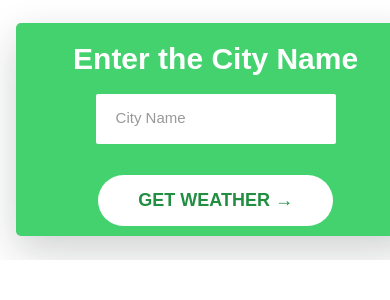
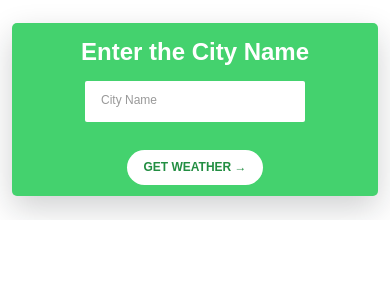
Before and after one commit to Alipudina/react-weather-app, a React (Create React App) app: page / in a window 390 px wide. Shown: the top 300 px of the page. Built offline with nearby package versions, Linux system fonts and the light colour scheme; no server answers.

Commit message:
mediaquery added

```diff
--- a/src/App.js
+++ b/src/App.js
@@ -17,23 +17,6 @@ class App extends Component {
     city: undefined
   }
 
-  // test +++++++++++++++++++++++++++++++++++
-  getLocation= async () => {
-    const fetchWeather = await fetch(`https://api.openweathermap.org/data/2.5/weather?q=hamburg&APPID=${authToken}`);
-    const url= await fetchWeather.json();
-
-    let userLocationUrl= await fetch('http://ip-api.com/json/');
-    let userLocationData= await userLocationUrl.json();
-    let userLocationCity= userLocationData.city;
-    console.log(userLocationCity);
-  }
-
-  componentDidMount() {
-    this.getLocation();
-  }
-
-
-  // +++++++++++++++++++++++++++++++++++++++++++
 
 // get weather #####################
   getWeather = async ev => {
--- a/src/css/App.css
+++ b/src/css/App.css
@@ -8,6 +8,9 @@
 html {
   box-sizing: border-box;
   font-size: 62.5%; }
+  @media only screen and (max-width: 600px) {
+    html {
+      font-size: 50%; } }
 
 body {
   font-family: 'Josefin', sans-serif; }
@@ -73,9 +76,12 @@ body {
     font-size: 1.8rem;
     animation: moveToTop .5s ease-out .75s;
     animation-fill-mode: backwards;
-    margin: auto;
     border: none;
     cursor: pointer; }
+    @media only screen and (max-width: 900px) {
+      .form__btn {
+        font-size: 1.5rem;
+        padding: 1.3rem 2rem; } }
     .form__btn:hover {
       transform: translateY(-3px);
       box-shadow: 0 1rem 2rem rgba(20, 23, 28, 0.2); }
@@ -126,6 +132,13 @@ body {
   grid-gap: 3vw;
   position: relative;
   overflow: hidden; }
+  @media only screen and (max-width: 900px) {
+    .mainContainer {
+      padding: 6vw 3vw;
+      grid-template-columns: repeat(auto-fit, minmax(35rem, 1fr)); } }
+  @media only screen and (max-width: 600px) {
+    .mainContainer {
+      padding: 6vw 3vw; } }
   .mainContainer__userContainer {
     background-image: linear-gradient(to right bottom, #000342, #3B7BD7);
     color: #fff;
@@ -138,6 +151,12 @@ body {
     justify-items: center; }
   .mainContainer__flagContainer {
     padding: 1vw; }
+    @media only screen and (max-width: 900px) {
+      .mainContainer__flagContainer {
+        padding: 1.5vw; } }
+    @media only screen and (max-width: 600px) {
+      .mainContainer__flagContainer {
+        padding: 2vw; } }
     .mainContainer__flagContainer img {
       width: 100%;
       height: 100%;
--- a/src/sass/_base.scss
+++ b/src/sass/_base.scss
@@ -10,6 +10,11 @@
 html {
   box-sizing: border-box;
   font-size: 62.5%;
+
+  @media only screen and (max-width: 600px){
+      font-size: 50%;
+    }
+
 }
 
 body {
--- a/src/sass/_form.scss
+++ b/src/sass/_form.scss
@@ -74,10 +74,13 @@
       font-size: 1.8rem;
       animation: moveToTop .5s ease-out .75s;
       animation-fill-mode: backwards;
-      margin: auto;
-
       border: none;
       cursor: pointer;
+
+      @media only screen and (max-width: 900px){
+          font-size: 1.5rem;
+          padding: 1.3rem 2rem;
+        }
 
 
     &:hover {
--- a/src/sass/_userWeather.scss
+++ b/src/sass/_userWeather.scss
@@ -33,6 +33,15 @@
   position: relative;
   overflow: hidden;
 
+  @media only screen and (max-width: 900px){
+      padding: 6vw 3vw;
+      grid-template-columns: repeat(auto-fit, minmax(35rem, 1fr));
+    }
+
+  @media only screen and (max-width: 600px){
+      padding: 6vw 3vw;
+    }
+
   &__userContainer {
     background-image: linear-gradient(to right bottom, #000342, #3B7BD7);
     color: #fff;
@@ -48,6 +57,14 @@
 
   &__flagContainer {
     padding: 1vw;
+
+    @media only screen and (max-width: 900px){
+        padding: 1.5vw;
+      }
+
+    @media only screen and (max-width: 600px){
+        padding: 2vw;
+      }
 
     img {
       width: 100%;
```
